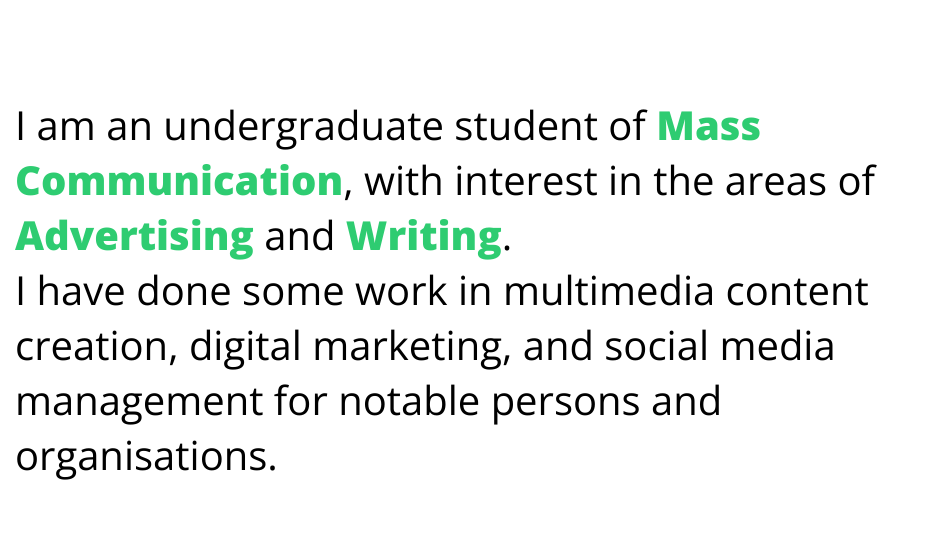
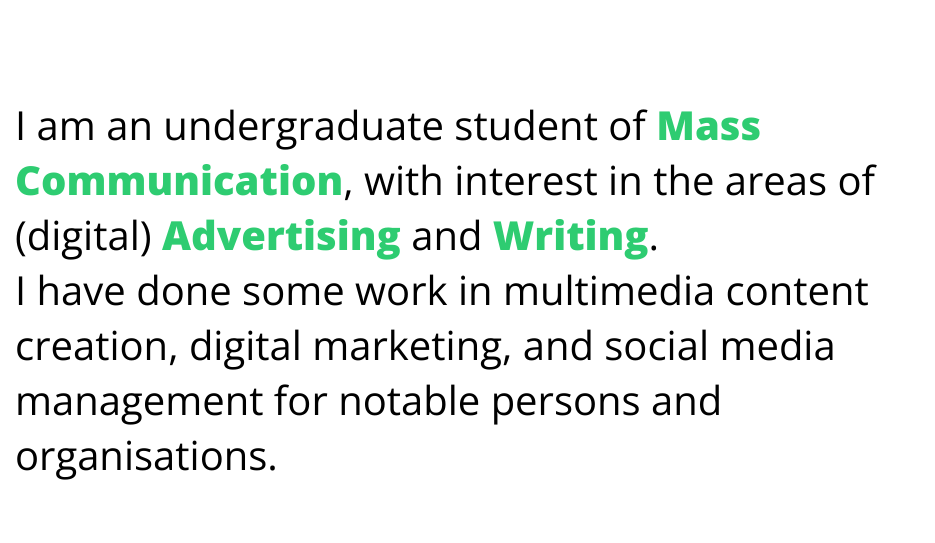
Before and after one commit to amuhdsal/aboutme, a plain HTML site: page index.html in a window 1280 px wide. Shown: the part 389-932 px from the top of the page, 0-935 px from the left. Drawn offline with nearby package versions, Linux system fonts and the light colour scheme.

Commit message:
Update index.html

```diff
--- a/index.html
+++ b/index.html
@@ -25,7 +25,7 @@
 		</div>
 		<div class="white">
 			<a id="about"></a>
-			<p class="about">I am an undergraduate student of <b>Mass Communication</b>, with interest in the areas of <b>Advertising</b> and <b>Writing</b>.<br> I have done some work in multimedia content creation, digital marketing, and social media management for notable persons and organisations.</p>
+			<p class="about">I am an undergraduate student of <b>Mass Communication</b>, with interest in the areas of (digital) <b>Advertising</b> and <b>Writing</b>.<br> I have done some work in multimedia content creation, digital marketing, and social media management for notable persons and organisations.</p>
 			<img class="face" src="https://res.cloudinary.com/salisu/image/upload/v1566603799/hwirvny0gpdjr2zhhoso.jpg" alt="Sal's Real Face">
 		</div>
 		<div class="contact">
```
